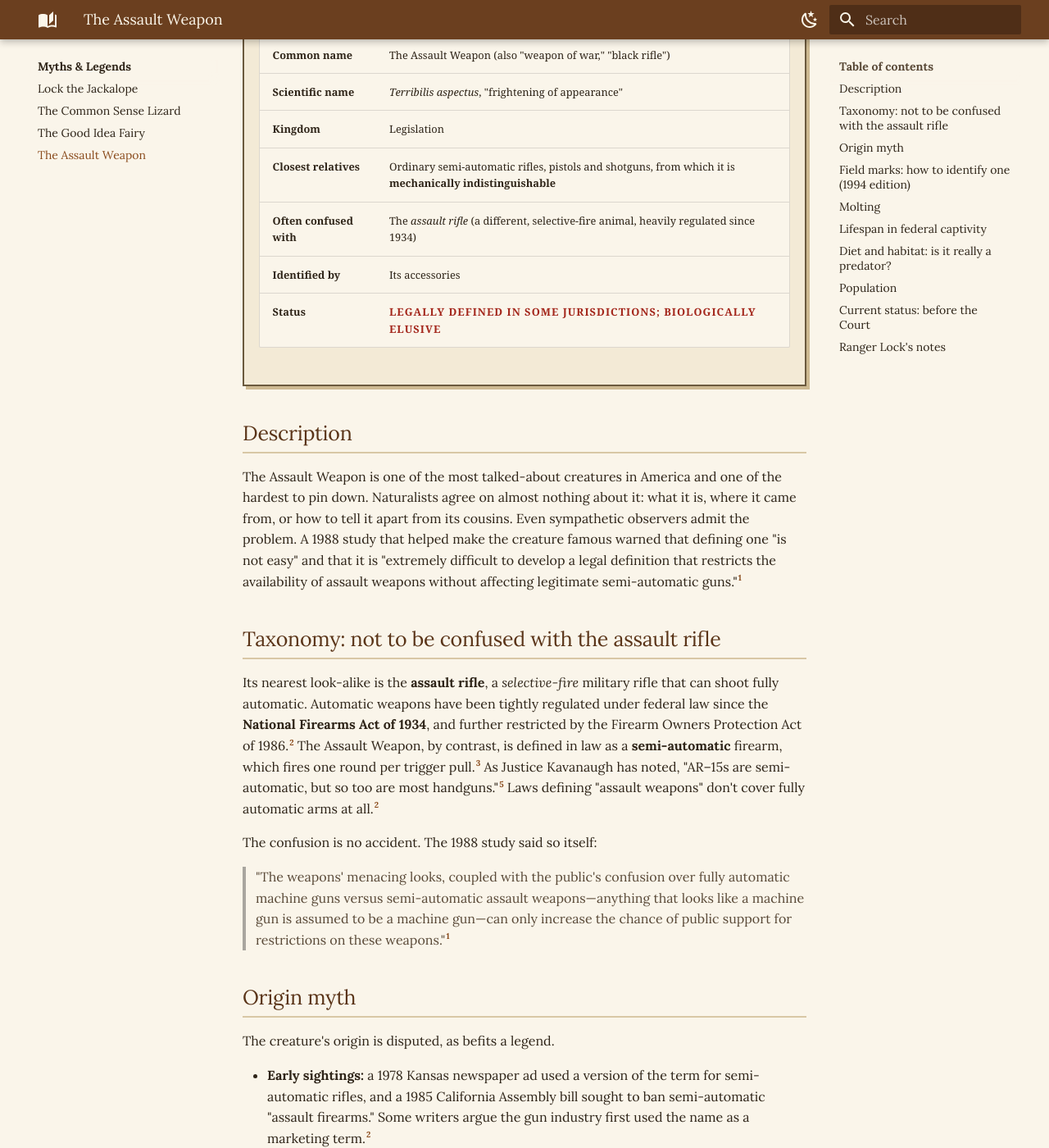
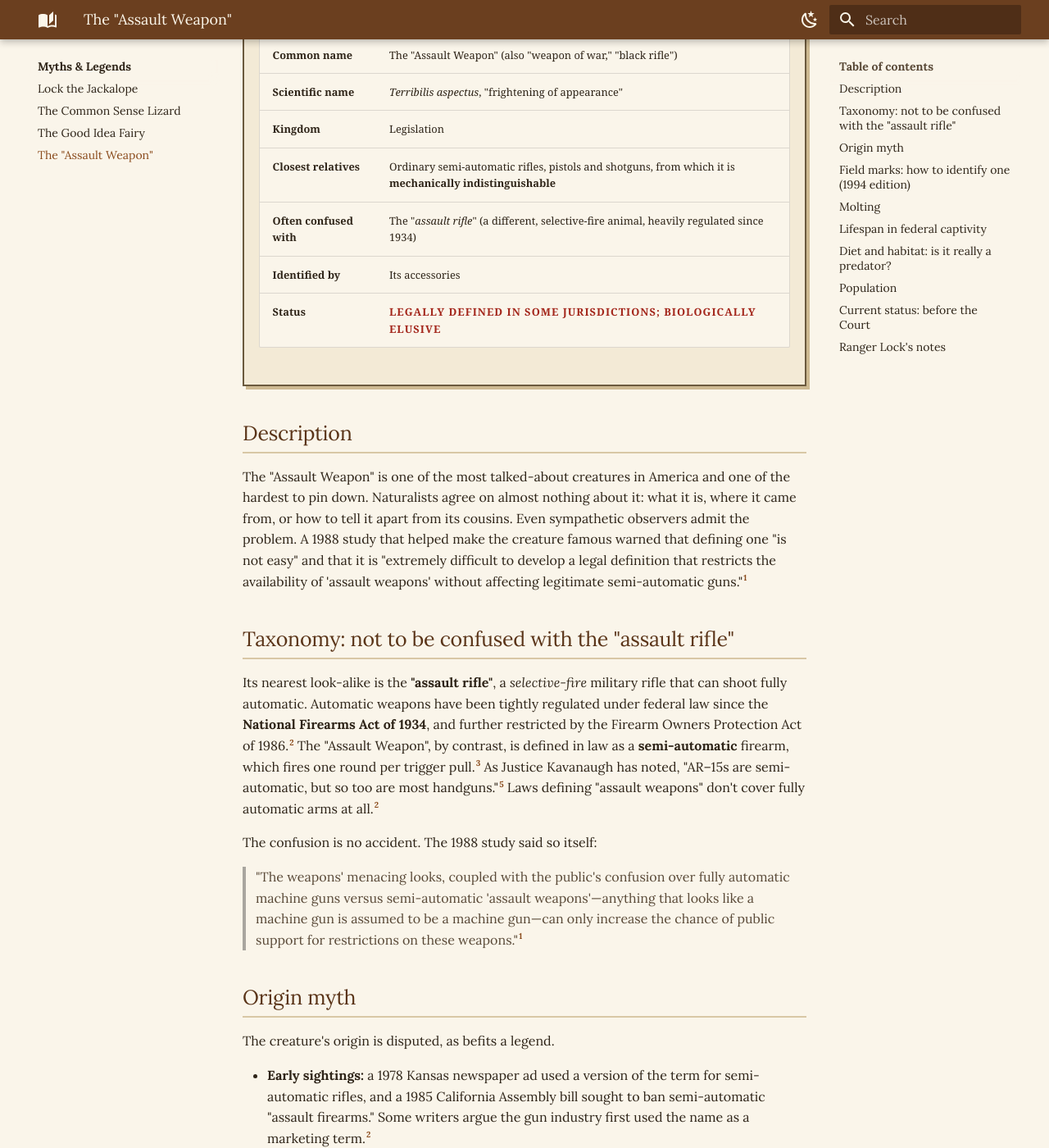
Before and after one commit to CDCR4440/ColoforniaDreaming-info, an MkDocs documentation site: the page built from docs/myths-legends/assault-weapon.md, in a window 1280 px wide and 1400 px high, scrolled down 331 px. Shown: the whole window at 82% size. Built offline with MkDocs 1.6.1 and Material for MkDocs 9.7.7, drawn with Linux system fonts in a browser that asks for light colours; some of the changed text lies outside the part shown.

Commit message:
Put "assault weapon" and "assault rifle" in scare quotes throughout the wiki

```diff
--- a/docs/myths-legends/assault-weapon.md
+++ b/docs/myths-legends/assault-weapon.md
@@ -1,8 +1,8 @@
 ---
-title: The Assault Weapon
+title: 'The "Assault Weapon"'
 ---
 
-# The Assault Weapon
+# The "Assault Weapon"
 
 <div class="satire">🦄 Satire, written as a field-guide entry for a legendary creature. Every real-world fact, number and quote on this page is real and sourced at the bottom. The jokes are ours.</div>
 
@@ -10,11 +10,11 @@ title: The Assault Weapon
 
 | | |
 |---|---|
-| **Common name** | The Assault Weapon (also "weapon of war," "black rifle") |
+| **Common name** | The "Assault Weapon" (also "weapon of war," "black rifle") |
 | **Scientific name** | *Terribilis aspectus*, "frightening of appearance" |
 | **Kingdom** | Legislation |
 | **Closest relatives** | Ordinary semi-automatic rifles, pistols and shotguns, from which it is **mechanically indistinguishable** |
-| **Often confused with** | The *assault rifle* (a different, selective-fire animal, heavily regulated since 1934) |
+| **Often confused with** | The "*assault rifle*" (a different, selective-fire animal, heavily regulated since 1934) |
 | **Identified by** | Its accessories |
 | **Status** | <span class="status">Legally defined in some jurisdictions; biologically elusive</span> |
 
@@ -22,22 +22,22 @@ title: The Assault Weapon
 
 ## Description
 
-The Assault Weapon is one of the most talked-about creatures in America and one of the hardest to pin down. Naturalists agree on almost nothing about it: what it is, where it came from, or how to tell it apart from its cousins. Even sympathetic observers admit the problem. A 1988 study that helped make the creature famous warned that defining one "is not easy" and that it is "extremely difficult to develop a legal definition that restricts the availability of assault weapons without affecting legitimate semi-automatic guns."[^vpc]
+The "Assault Weapon" is one of the most talked-about creatures in America and one of the hardest to pin down. Naturalists agree on almost nothing about it: what it is, where it came from, or how to tell it apart from its cousins. Even sympathetic observers admit the problem. A 1988 study that helped make the creature famous warned that defining one "is not easy" and that it is "extremely difficult to develop a legal definition that restricts the availability of 'assault weapons' without affecting legitimate semi-automatic guns."[^vpc]
 
-## Taxonomy: not to be confused with the assault rifle
+## Taxonomy: not to be confused with the "assault rifle"
 
-Its nearest look-alike is the **assault rifle**, a *selective-fire* military rifle that can shoot fully automatic. Automatic weapons have been tightly regulated under federal law since the **National Firearms Act of 1934**, and further restricted by the Firearm Owners Protection Act of 1986.[^wiki] The Assault Weapon, by contrast, is defined in law as a **semi-automatic** firearm, which fires one round per trigger pull.[^koper] As Justice Kavanaugh has noted, "AR–15s are semi-automatic, but so too are most handguns."[^kav] Laws defining "assault weapons" don't cover fully automatic arms at all.[^wiki]
+Its nearest look-alike is the **"assault rifle"**, a *selective-fire* military rifle that can shoot fully automatic. Automatic weapons have been tightly regulated under federal law since the **National Firearms Act of 1934**, and further restricted by the Firearm Owners Protection Act of 1986.[^wiki] The "Assault Weapon", by contrast, is defined in law as a **semi-automatic** firearm, which fires one round per trigger pull.[^koper] As Justice Kavanaugh has noted, "AR–15s are semi-automatic, but so too are most handguns."[^kav] Laws defining "assault weapons" don't cover fully automatic arms at all.[^wiki]
 
 The confusion is no accident. The 1988 study said so itself:
 
-> "The weapons' menacing looks, coupled with the public's confusion over fully automatic machine guns versus semi-automatic assault weapons—anything that looks like a machine gun is assumed to be a machine gun—can only increase the chance of public support for restrictions on these weapons."[^vpc]
+> "The weapons' menacing looks, coupled with the public's confusion over fully automatic machine guns versus semi-automatic 'assault weapons'—anything that looks like a machine gun is assumed to be a machine gun—can only increase the chance of public support for restrictions on these weapons."[^vpc]
 
 ## Origin myth
 
 The creature's origin is disputed, as befits a legend.
 
 - **Early sightings:** a 1978 Kansas newspaper ad used a version of the term for semi-automatic rifles, and a 1985 California Assembly bill sought to ban semi-automatic "assault firearms." Some writers argue the gun industry first used the name as a marketing term.[^wiki]
-- **The great popularization (1988–1989):** many credit the term's political breakout to the Violence Policy Center's 1988 study ***Assault Weapons and Accessories in America***, widely attributed to VPC founder **Josh Sugarmann**, and to the reaction after the **January 17, 1989** schoolyard shooting in Stockton, California.[^wiki][^vpc][^koper] The study predicted the creature would become "the leading topic of America's gun control debate."[^vpc] It added that targeting it is "not merely a matter of going after guns that are 'black and wicked looking.'"[^vpc] Field researchers have spent 38 years checking.
+- **The great popularization (1988–1989):** many credit the term's political breakout to the Violence Policy Center's 1988 study ***"Assault Weapons" and Accessories in America***, widely attributed to VPC founder **Josh Sugarmann**, and to the reaction after the **January 17, 1989** schoolyard shooting in Stockton, California.[^wiki][^vpc][^koper] The study predicted the creature would become "the leading topic of America's gun control debate."[^vpc] It added that targeting it is "not merely a matter of going after guns that are 'black and wicked looking.'"[^vpc] Field researchers have spent 38 years checking.
 - **First enclosures:** a 1989 federal ban on importing certain semi-automatic rifles followed, along with state bans in California, New Jersey, Connecticut and Hawaii between 1989 and 1993.[^koper]
 
 ## Field marks: how to identify one (1994 edition)
@@ -57,7 +57,7 @@ The law also banned **18 models and variations by name**, plus revolving-cylinde
 
 ## Molting
 
-The Assault Weapon is famous for **molting**. When ordered to change, it sheds a feather or two and walks right back into the store. In the words of the federally funded study:
+The "Assault Weapon" is famous for **molting**. When ordered to change, it sheds a feather or two and walks right back into the store. In the words of the federally funded study:
 
 > "Relatively cosmetic changes, such as removing a flash hider or bayonet mount, are sufficient to transform a banned weapon into a legal substitute."[^koper]
 
@@ -71,14 +71,14 @@ The federal enclosure lasted **ten years**. It took effect in September 1994 and
 
 Here the legend and the record part ways.
 
-- Before the 1994 ban, assault weapons "were used in only a small fraction of gun crimes … about 2% according to most studies and no more than 8%." Most of those were **pistols**, not rifles.[^koper]
+- Before the 1994 ban, "assault weapons" "were used in only a small fraction of gun crimes … about 2% according to most studies and no more than 8%." Most of those were **pistols**, not rifles.[^koper]
 - In 2024, the FBI recorded **401** murders with **rifles of all types**, out of **15,795**. That's about **2.5%**, and it includes every deer rifle, .22 and lever gun along with the AR-15s. That same year, **633** people were killed with hands, fists and feet, and **1,566** with knives.[^fbi]
 
-So the creature is spotted constantly on television and rarely in the crime tables. For the full numbers, see **[Narrative vs. Reality: "Assault weapons are the weapon of choice"](../narrative-vs-reality/assault-weapons-weapon-of-choice.md)**.
+So the creature is spotted constantly on television and rarely in the crime tables. For the full numbers, see **[Narrative vs. Reality: "'Assault weapons' are the weapon of choice"](../narrative-vs-reality/assault-weapons-weapon-of-choice.md)**.
 
 ## Population
 
-The AR-15, the species most often identified as the Assault Weapon, is extremely common. In 2025, Justice Kavanaugh wrote that "Americans today possess an estimated 20 to 30 million AR–15s," legal in 41 of the 50 states.[^kav] A creature that common, kept peacefully by tens of millions of households, would be called **livestock** in most field guides.
+The AR-15, the species most often identified as the "Assault Weapon", is extremely common. In 2025, Justice Kavanaugh wrote that "Americans today possess an estimated 20 to 30 million AR–15s," legal in 41 of the 50 states.[^kav] A creature that common, kept peacefully by tens of millions of households, would be called **livestock** in most field guides.
 
 ## Current status: before the Court
 
@@ -86,12 +86,12 @@ On **June 30, 2026**, the U.S. Supreme Court agreed to decide "whether the Secon
 
 ## Ranger Lock's notes
 
-> "Folks keep telling me they've seen one. I ask what made it an assault weapon. They say 'the grip,' 'the stock' or 'it was black.' Then I show them my granddad's semi-auto deer rifle, same action and same trigger, and they say, 'Oh, that's fine.' Partner, that's no species. That's a paint job."
+> "Folks keep telling me they've seen one. I ask what made it an 'assault weapon.' They say 'the grip,' 'the stock' or 'it was black.' Then I show them my granddad's semi-auto deer rifle, same action and same trigger, and they say, 'Oh, that's fine.' Partner, that's no species. That's a paint job."
 > (Ranger Lock, Colofornia Dreaming Wildlife Service. *Lock is fictional. The rifles are real.*)
 
-[^vpc]: Violence Policy Center, *Assault Weapons and Accessories in America* (1988), "Conclusion," full text at <https://vpc.org/studies/awaconc.htm>; title page at <https://vpc.org/studies/awacont.htm>. All quotes from this study are verbatim from the VPC's own online text. Attribution to Josh Sugarmann per Wikipedia (citing the study) and *The Washington Post* (Aaron Blake, "Is It Fair to Call Them 'Assault Weapons'?", Jan. 17, 2013). The VPC web page itself doesn't name an author.
-[^wiki]: "Assault weapon," *Wikipedia* (secondary; cites the Oxford English Dictionary for the 1978 *Hutchinson News* ad, the *Los Angeles Times* (Apr. 9, 1985) for the Agnos bill, Peterson's *Gun Digest Buyer's Guide to Assault Weapons* (2008), *The Washington Post* (2013), the 1994 Act's text, and the 2013 Senate vote on S. 150): <https://en.wikipedia.org/wiki/Assault_weapon>
-[^koper]: Koper, Christopher S., et al. *An Updated Assessment of the Federal Assault Weapons Ban: Impacts on Gun Markets and Gun Violence, 1994–2003.* Report to the National Institute of Justice, U.S. Department of Justice, June 2004 (NCJ 204431), pp. 1–14 (Table 2-2, features test; §2.4.2, cosmetic changes; Colt Match Target H-Bar; Ch. 3 on Stockton, Jan. 17, 1989, and the 1989 import ban): <https://www.ojp.gov/pdffiles1/nij/grants/204431.pdf>
+[^vpc]: Violence Policy Center, *"Assault Weapons" and Accessories in America* (1988), "Conclusion," full text at <https://vpc.org/studies/awaconc.htm>; title page at <https://vpc.org/studies/awacont.htm>. All quotes from this study are verbatim from the VPC's own online text. Attribution to Josh Sugarmann per Wikipedia (citing the study) and *The Washington Post* (Aaron Blake, "Is It Fair to Call Them 'Assault Weapons'?", Jan. 17, 2013). The VPC web page itself doesn't name an author.
+[^wiki]: "Assault weapon," *Wikipedia* (secondary; cites the Oxford English Dictionary for the 1978 *Hutchinson News* ad, the *Los Angeles Times* (Apr. 9, 1985) for the Agnos bill, Peterson's *Gun Digest Buyer's Guide to "Assault Weapons"* (2008), *The Washington Post* (2013), the 1994 Act's text, and the 2013 Senate vote on S. 150): <https://en.wikipedia.org/wiki/Assault_weapon>
+[^koper]: Koper, Christopher S., et al. *An Updated Assessment of the Federal "Assault Weapons" Ban: Impacts on Gun Markets and Gun Violence, 1994–2003.* Report to the National Institute of Justice, U.S. Department of Justice, June 2004 (NCJ 204431), pp. 1–14 (Table 2-2, features test; §2.4.2, cosmetic changes; Colt Match Target H-Bar; Ch. 3 on Stockton, Jan. 17, 1989, and the 1989 import ban): <https://www.ojp.gov/pdffiles1/nij/grants/204431.pdf>
 [^fbi]: FBI Uniform Crime Reporting Program, *Expanded Homicide Data Table 8: Murder Victims by Weapon, 2020–2024*, via the FBI Crime Data Explorer: <https://cde.ucr.cjis.gov/>. Copy of the table as reproduced by GOA: <https://www.gunowners.org/wp-content/uploads/FBI_UCR_Expanded_Homicide_Data_Table_8_Murder_Victims_by_Weapon_2020-2024-1.pdf>
 [^kav]: *Snope v. Brown*, statement of Kavanaugh, J., respecting the denial of certiorari (2025), as quoted by the Duke Center for Firearms Law, "Cert Alert: SCOTUS Grants Certiorari in AR-15 Ban Cases" (June 30, 2026): <https://firearmslaw.duke.edu/2026/06/cert-alert-scotus-grants-certiorari-in-ar-15-ban-cases>
 [^scotus]: Supreme Court of the United States, Docket No. 25-238, *Viramontes v. Cook County* (cert. granted June 30, 2026; consolidated with No. 25-566): <https://www.supremecourt.gov/docket/docketfiles/html/public/25-238.html>. Argument date per SCOTUSblog: <https://www.scotusblog.com/cases/viramontes-v-cook-county/>
--- a/mkdocs.yml
+++ b/mkdocs.yml
@@ -67,11 +67,11 @@ nav:
   - Narrative vs. Reality:
       - narrative-vs-reality/index.md
       - "\"Guns are the leading cause of death for kids\"": narrative-vs-reality/guns-leading-cause-of-death-kids.md
-      - "\"Assault weapons are the weapon of choice\"": narrative-vs-reality/assault-weapons-weapon-of-choice.md
+      - "\"'Assault weapons' are the weapon of choice\"": narrative-vs-reality/assault-weapons-weapon-of-choice.md
   - Myths & Legends:
       - myths-legends/index.md
       - Lock the Jackalope: myths-legends/lock-the-jackalope.md
       - The Common Sense Lizard: myths-legends/common-sense-lizard.md
       - The Good Idea Fairy: myths-legends/good-idea-fairy.md
-      - The Assault Weapon: myths-legends/assault-weapon.md
+      - 'The "Assault Weapon"': myths-legends/assault-weapon.md
   - About: about.md
```
Also changed, not shown: docs/index.md (+1 -1 lines), docs/myths-legends/index.md (+1 -1 lines), docs/narrative-vs-reality/assault-weapons-weapon-of-choice.md (+7 -7 lines), docs/narrative-vs-reality/index.md (+1 -1 lines).
